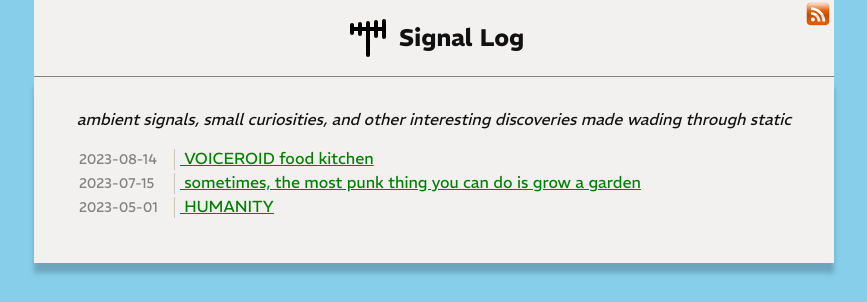
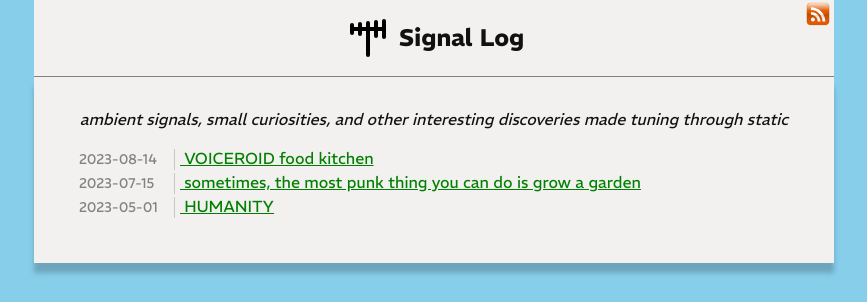
Before and after one commit to dendengarden/dendengarden.github.io, a Jekyll site: the page built from signal-log/index.markdown, in a window 1280 px wide. Shown: the part 237-539 px from the top of the page, without its empty margins (206-1073 px from the left). Built offline with Jekyll 4.4.1, drawn with Linux system fonts in a browser that asks for light colours.

Commit message:
Update description

```diff
--- a/_data/taxonomy.yml
+++ b/_data/taxonomy.yml
@@ -3,4 +3,4 @@ broadcast:
   description: "regular transmissions and longform programming exploring a topic in depth"
 signal-log:
   title: "Signal Log"
-  description: "ambient signals, small curiosities, and other interesting discoveries made wading through static"
+  description: "ambient signals, small curiosities, and other interesting discoveries made tuning through static"
```
